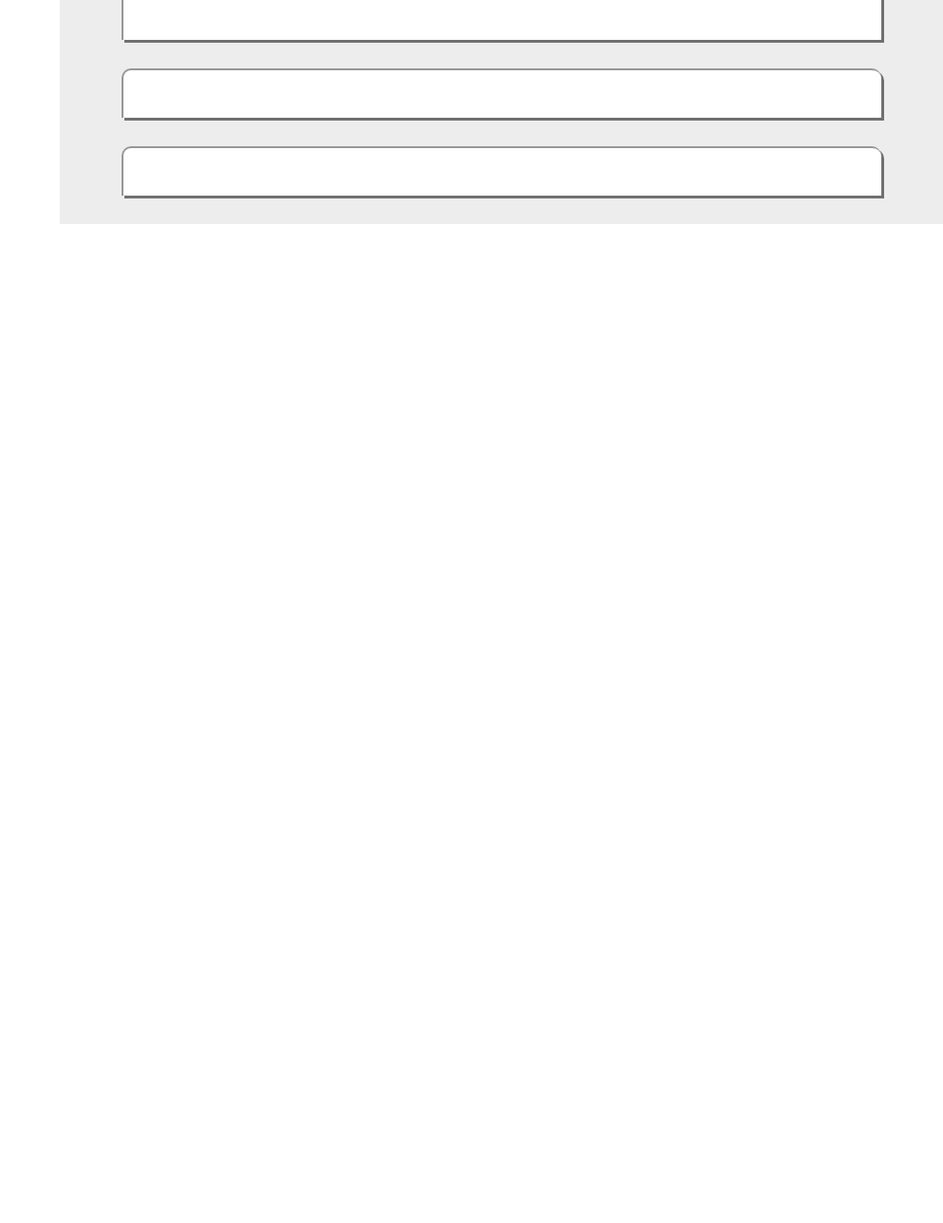
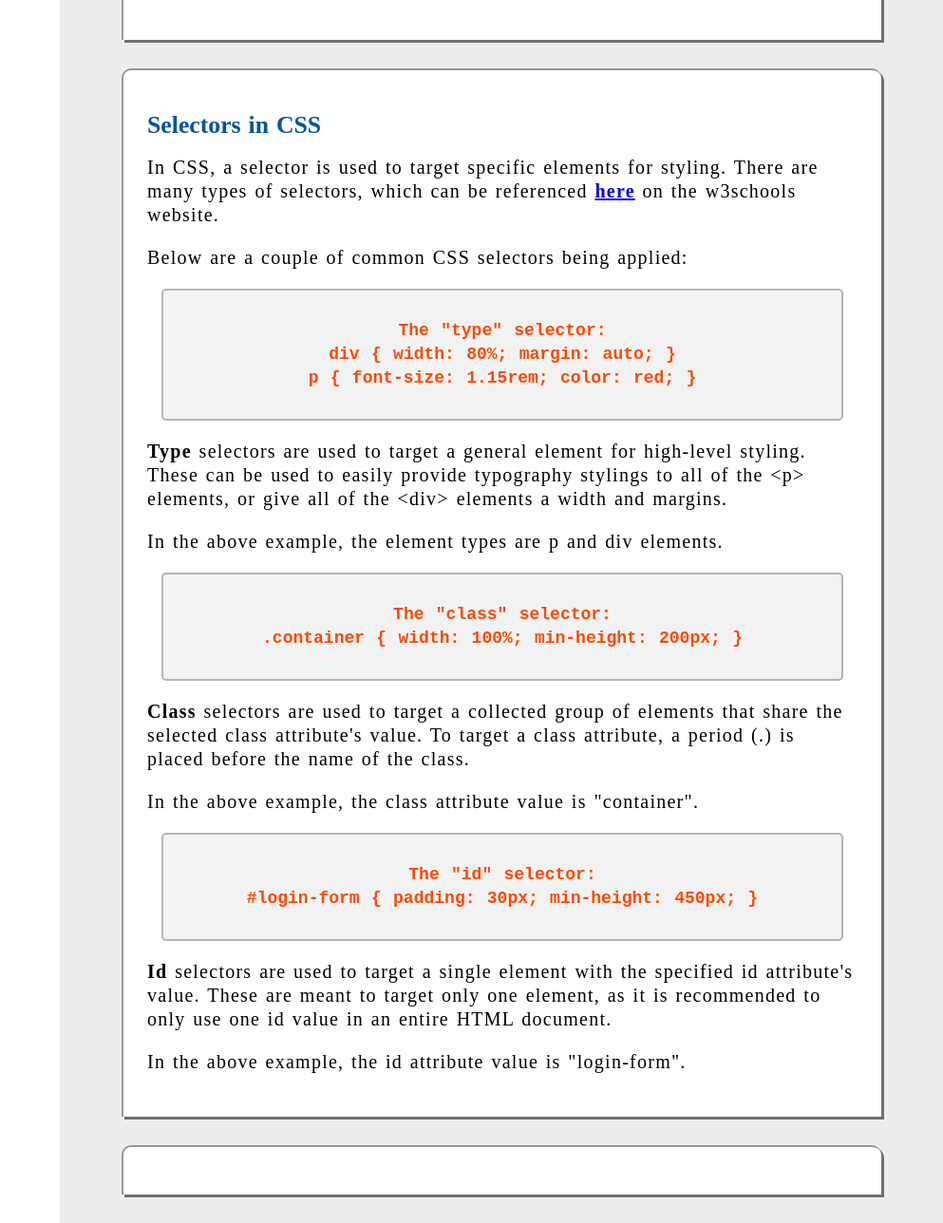
Before and after one commit to Joeseff6/HTML-CSS-Tips, a website: page public/index.html in a window 1280 px wide. Shown: the part 2759-4047 px from the top of the page at 95% size, without its empty margins (287-1280 px from the left). Before the commit the page ends 2995 px from the top, so only its background shows below. Drawn offline with Linux system fonts and the light colour scheme.

Commit message:
Wrote fifth section content

```diff
--- a/public/index.html
+++ b/public/index.html
@@ -164,6 +164,62 @@
         </article>
       </section>
       <section class="main-section" id="Selectors_in_CSS">
+        <article>
+          <header >
+            <h3>Selectors in CSS</h3>
+          </header>
+          <p>
+            In CSS, a selector is used to target specific elements
+            for styling. There are many types of selectors, which can be referenced
+            <a href="https://www.w3schools.com/cssref/css_selectors.asp" target="_blank"><strong>here</strong></a>
+            on the w3schools website.
+          </p>
+          <p>
+            Below are a couple of common CSS selectors being applied:
+          </p>
+          <code class="focused-background">
+            The "type" selector:
+            <br/>
+            div { width: 80%; margin: auto; }
+            <br/>
+            p { font-size: 1.15rem; color: red; }
+          </code>
+          <p>
+            <strong>Type</strong> selectors are used to target a general element for high-level styling.
+            These can be used to easily provide typography stylings to all of the
+            &lt;p&gt; elements, or give all of the &lt;div&gt; elements a width and margins.
+          </p>
+          <p>
+            In the above example, the element types are <span class="italic">p</span>
+            and <span class="italic">div</span> elements.
+          </p>
+          <code class="focused-background">
+            The "class" selector:
+            <br/>
+            .container { width: 100%; min-height: 200px; }
+          </code>
+          <p>
+            <strong>Class</strong> selectors are used to target a collected group of elements
+            that share the selected class attribute's value. To target a class attribute, a period (.)
+            is placed before the name of the class.
+          </p>
+          <p>
+            In the above example, the class attribute value is "container".
+          </p>
+          <code class="focused-background">
+            The "id" selector:
+            <br/>
+            #login-form { padding: 30px; min-height: 450px; }
+          </code>
+          <p>
+            <strong>Id</strong> selectors are used to target a single element with the specified id
+            attribute's value. These are meant to target only one element, as it is recommended to only
+            use one id value in an entire HTML document.
+          </p>
+          <p>
+            In the above example, the id attribute value is "login-form".
+          </p>
+        </article>
       </section>
       <section class="main-section" id="Good_practices_in_CSS">
       </section>
```
